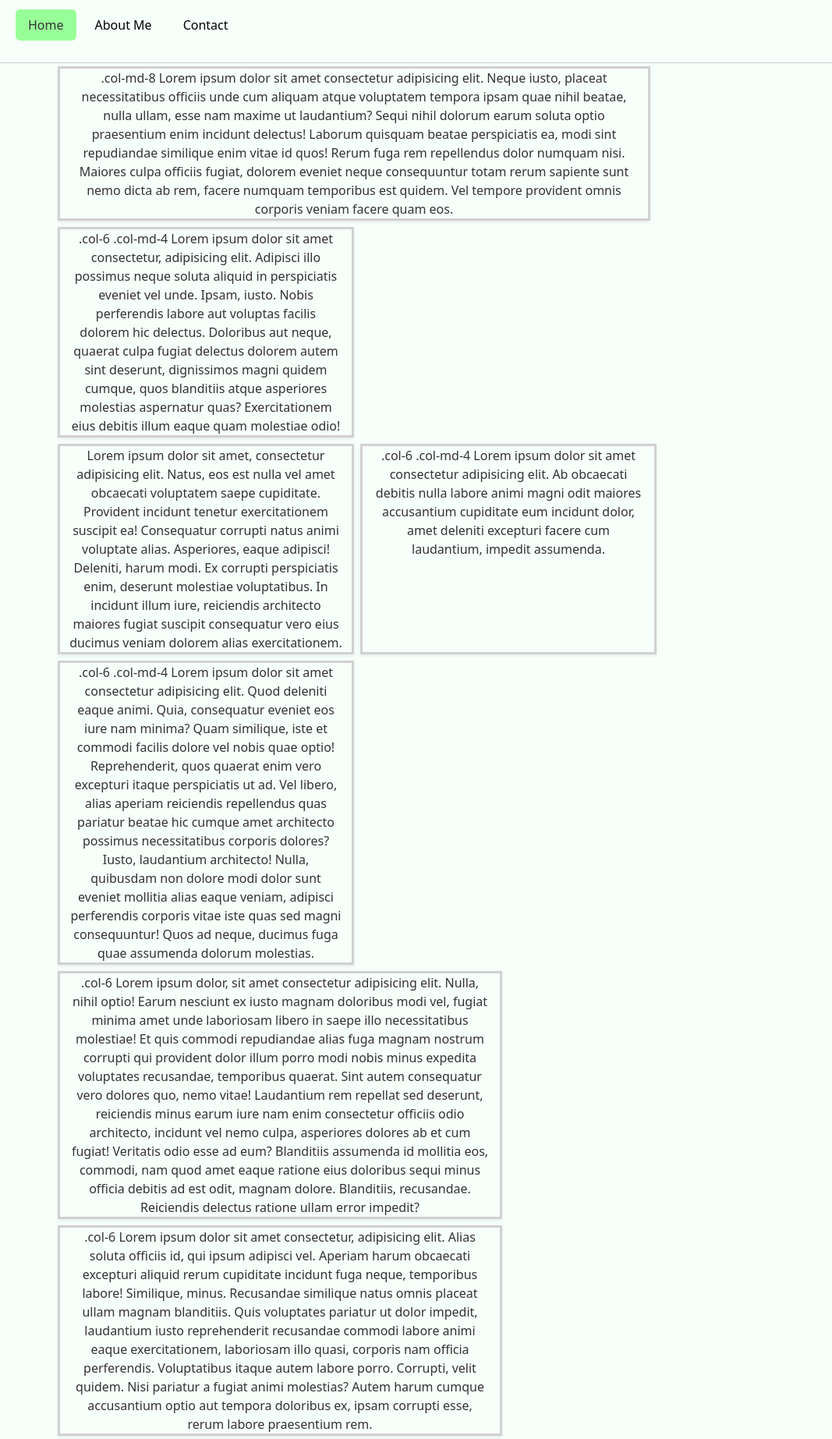
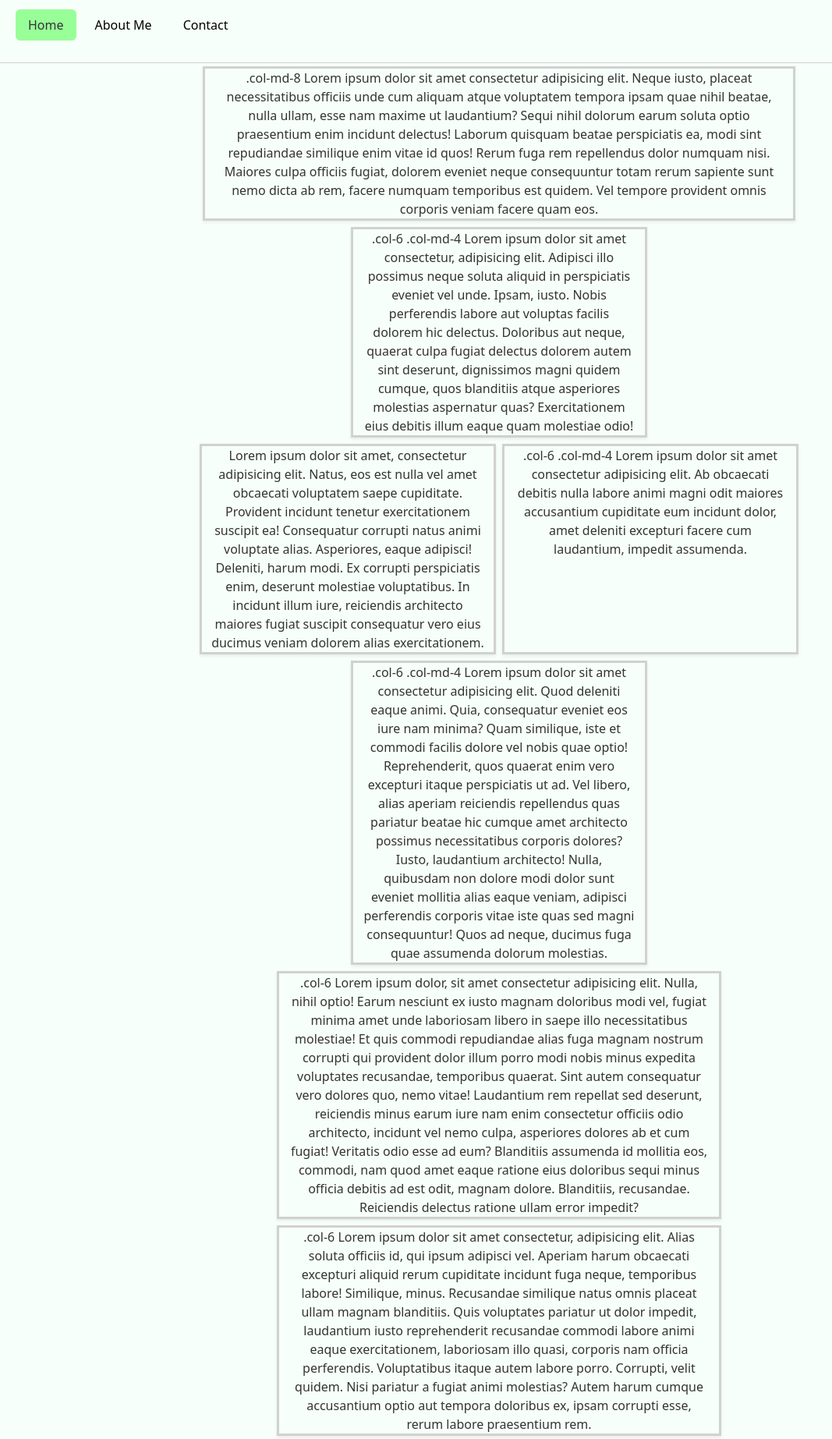
Before and after one commit to Oscar679/iot_project, a Flask app: page / in a window 1280 px wide. Shown: the whole page at 78% size, without its empty margins (0-1067 px from the left). Run offline with Flask 3, Linux system fonts and the light colour scheme; some libraries are stand-ins or nearby versions.

```diff
--- a/static/css/style.css
+++ b/static/css/style.css
@@ -19,6 +19,12 @@ html {
 body {
     background-color: var(--bs-body-bg) !important;
     color: var(--bs-body-color) !important;
+}
+
+.row {
+    display: flex;
+    justify-content: center;
+    flex-wrap: wrap;
 }
 
 .row div {
```
